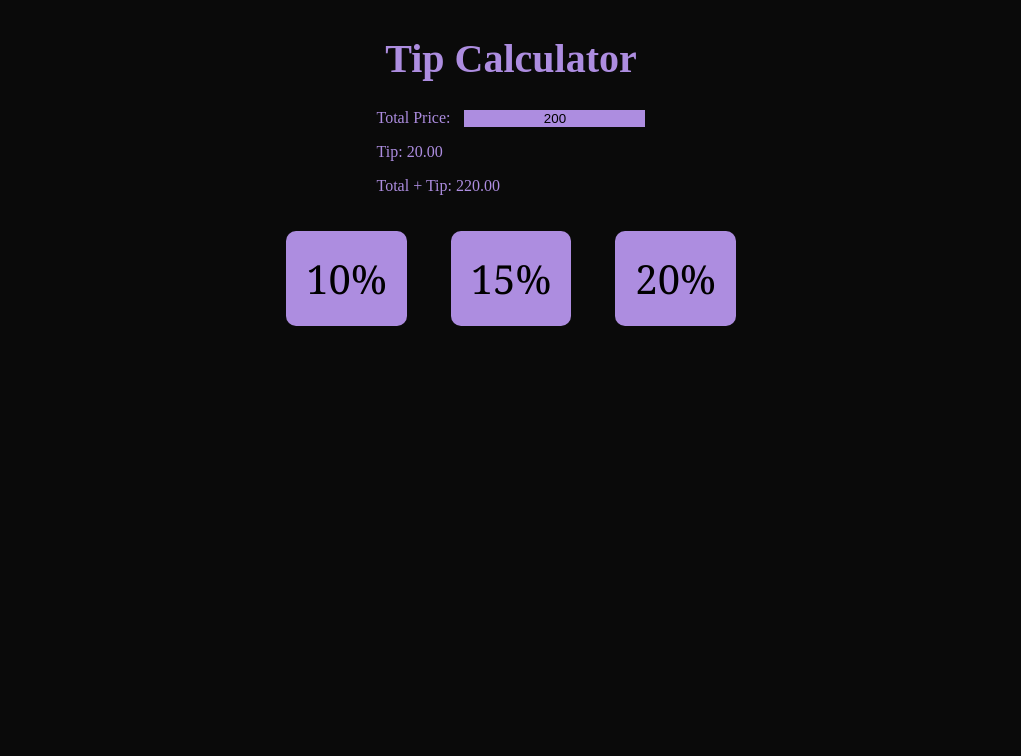
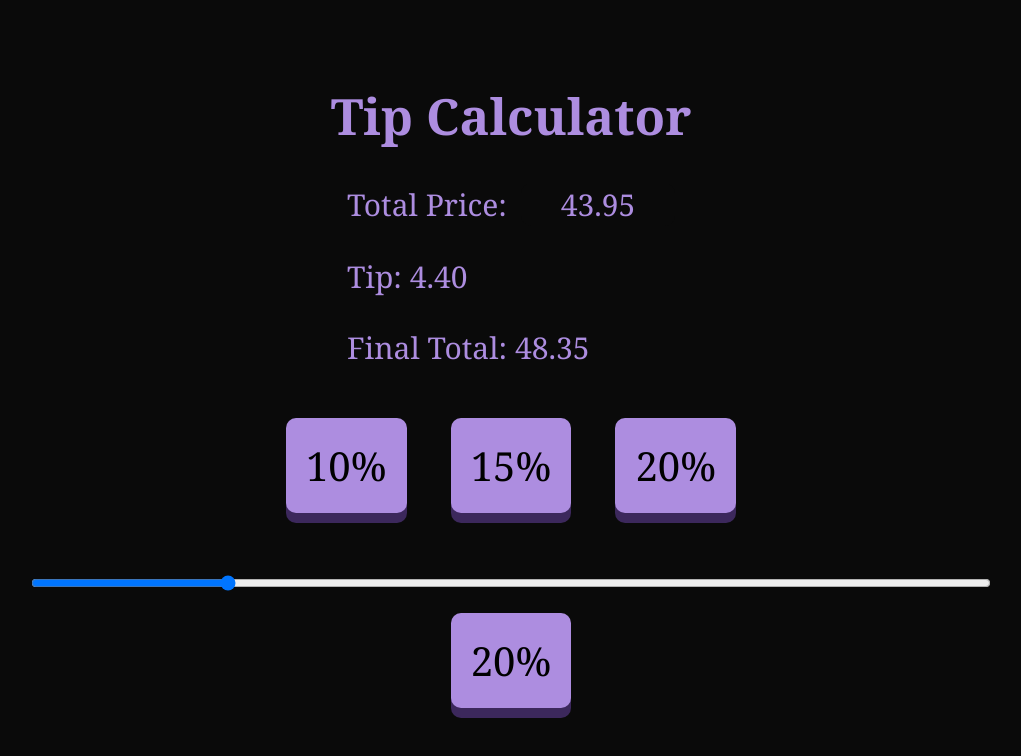
Before and after one commit to gabynirmal/TipCalculator, a plain HTML site: page index.html in a window 1280 px wide. Both pictures are taken after a click on the button "10%". Shown: the whole page, without its empty margins (129-1150 px from the left). Drawn offline with Linux system fonts and the light colour scheme.

Commit message:
add slider, need to finish custom button functionality

```diff
--- a/index.html
+++ b/index.html
@@ -12,15 +12,21 @@
       <h1>Tip Calculator</h1>
       <div>
         <label for="price">Total Price:</label>
-        <input type="text" id="price" value="200" />
+        <input type="text" id="price" value="43.95" />
         <p>Tip: <span class="tip"></span></p>
-        <p>Total + Tip: <span class="tipTotal"></span></p>
+        <p>Final Total: <span class="tipTotal"></span></p>
       </div>
       <div>
         <button type="button" data-target="10">10%</button>
         <button type="button" data-target="15">15%</button>
         <button type="button" data-target="20">20%</button>
       </div>
+      <div class="slider-container">
+        <input type="range" min="0" max="100" class="slider" value="20" />
+        <button type="button" data-target="custom" id="custom">
+          <span class="customTip">20%</span>
+        </button>
+      </div>
     </main>
   </body>
 </html>
--- a/script.js
+++ b/script.js
@@ -1,16 +1,16 @@
-buttons = document.querySelectorAll("button");
-console.log(buttons);
-const input = document.querySelector("input").value;
-const tipText = document.querySelector(".tip");
-const tipTotalText = document.querySelector(".tipTotal");
-//const tipPercent = event.target.getAttribute("data-target") / 100;
-console.log(input);
-console.log(tipText);
-console.log(tipTotalText);
+const slider = document.querySelector(".slider");
+
+slider.addEventListener("input", () => {
+  const output = slider.value;
+  const customButtonText = document.querySelector(".customTip");
+  customButtonText.textContent = output + "%";
+});
+
+const buttons = document.querySelectorAll("button");
 
 buttons.forEach((item) => {
   item.addEventListener("click", (event) => {
-    const input = parseFloat(document.querySelector("input").value);
+    const input = parseFloat(document.querySelector("#price").value);
     const tipText = document.querySelector(".tip");
     const tipTotalText = document.querySelector(".tipTotal");
     const tipPercent =
--- a/styles.css
+++ b/styles.css
@@ -1,14 +1,16 @@
 body {
   background-color: #0a0a0a;
+  font-family: "Futura", "Georgia", Calibri, "Trebuchet MS", sans-serif;
 }
 
 h1 {
   color: #ad8de0;
-  font-size: 40px;
+  font-size: 50px;
 }
 
 p {
   color: #ad8de0;
+  font-size: 30px;
 }
 
 main {
@@ -16,17 +18,24 @@ main {
   justify-content: center;
   align-items: center;
   flex-direction: column;
+  height: 100vh;
 }
 
 label {
   color: #ad8de0;
+  font-size: 30px;
 }
 
-input {
+#price {
   text-align: center;
-  background-color: #ad8de0;
-  border: none;
+  background-color: #0a0a0a;
+  border: #ad8de0;
+  color: #ad8de0;
   margin-left: 10px;
+  font-family: "Futura", "Georgia", Calibri, "Trebuchet MS", sans-serif;
+  font-size: 30px;
+  width: 150px;
+  border-radius: 10px;
 }
 
 button {
@@ -34,8 +43,32 @@ button {
   background-color: #ad8de0;
   border: none;
   font-size: 40px;
-  font-family: Georgia, "Times New Roman", Times, serif;
+  font-family: "Futura", "Georgia", Calibri, "Trebuchet MS", sans-serif;
   border-radius: 10px;
   padding: 20px;
   align-items: center;
+  box-shadow: 0px 10px #3c285c;
+  cursor: pointer;
 }
+
+button:active {
+  box-shadow: 0px 5px #3c285c;
+  transform: translateY(4px);
+}
+
+.slider-container {
+  display: flex;
+  justify-content: center;
+  align-items: center;
+  flex-direction: column;
+  margin: 40px;
+}
+
+.slider {
+  width: 75vw;
+}
+
+.slider::-moz-range-thumb {
+  background: #3c285c;
+  cursor: pointer;
+}
```
